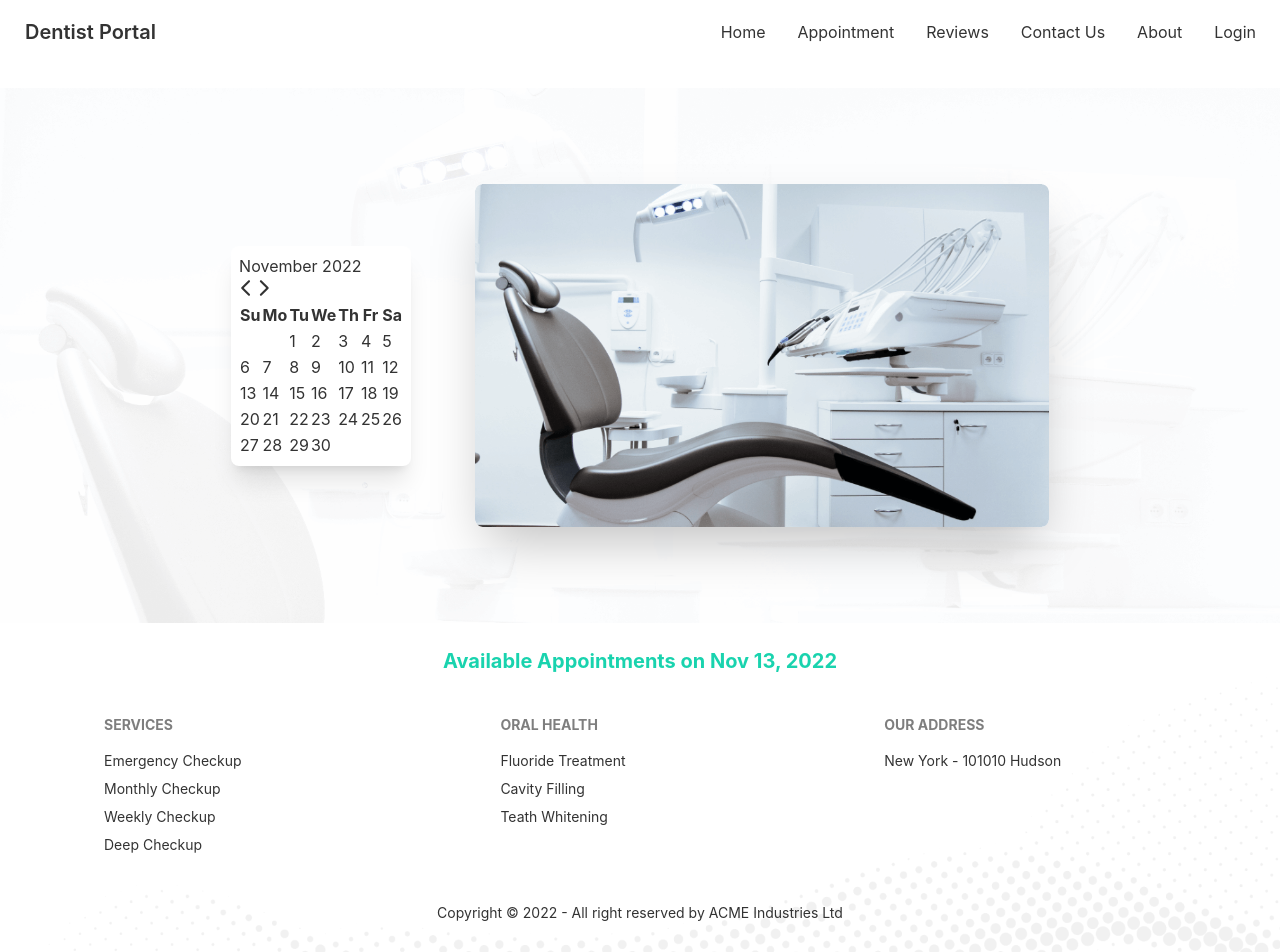
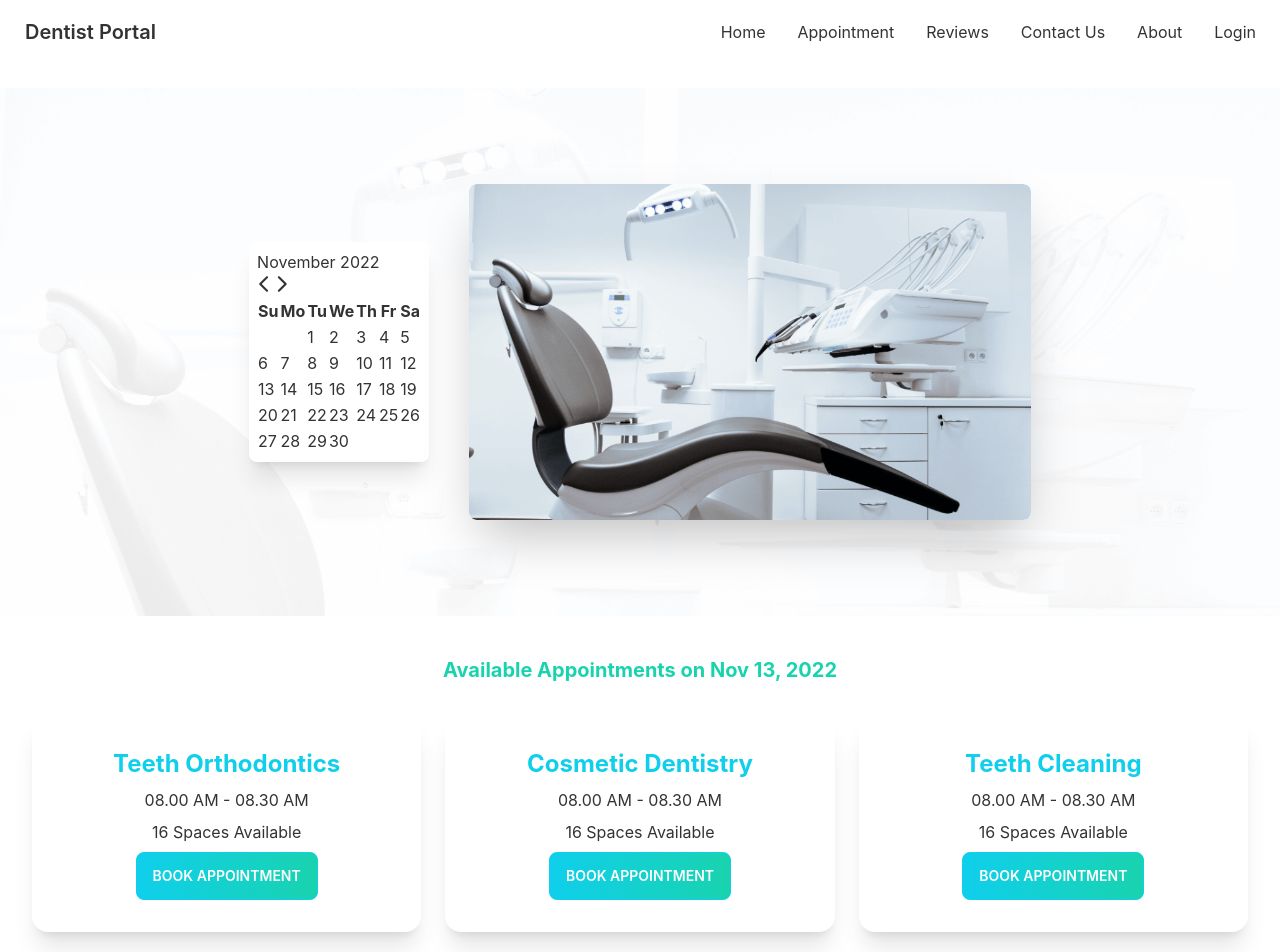
Before and after one commit to SamitMahadi/Dentist-Portal-Client, a React (Create React App) app: page /appointment in a window 1280 px wide. Shown: the top 952 px of the page. Built offline with nearby package versions, Linux system fonts and the light colour scheme; the HTML template or start-up script is replaced by a standard one.

Commit message:
modal done

```diff
--- a/src/Pages/Appointment/AppintmentBanner/AppointmentBanner.js
+++ b/src/Pages/Appointment/AppintmentBanner/AppointmentBanner.js
@@ -9,7 +9,7 @@ const AppointmentBanner = ({selectedDate,setSelectedDate}) => {
         <header className='my-6 bg-hero bg-cover'>
             <div className="hero py-20">
                 <div className="hero-content flex-col lg:flex-row-reverse">
-                    <img src={chair} alt='' className="lg:w-1/2 rounded-lg shadow-2xl ml-6" />
+                    <img src={chair} alt='' className="lg:w-1/2 rounded-lg shadow-2xl " />
                     <div className='mr-6'>
                         <DayPicker
                         className='bg-white rounded-lg shadow-xl p-2 '
--- /dev/null
+++ b/src/Pages/Appointment/AvailableAppointments/AppointmentOption.js
@@ -0,0 +1,24 @@
+import React from 'react';
+
+const AppointmentOption = ({ appointmentOption,setTreatment }) => {
+    const { name, slots } = appointmentOption
+    return (
+        <div className="card shadow-xl">
+            <div className="card-body text-center">
+                <h2 className="text-center font-bold text-primary text-2xl">{name}</h2>
+                <p>{slots.length>0 ? slots[0]:'Try Another Day'}</p>
+                <p>{slots.length} {slots.length>1?'Spaces':'Space'} Available</p>
+                <div className="card-actions justify-center">
+
+                    <label
+                    onClick={()=>setTreatment(appointmentOption)}
+                    htmlFor="booking-modal" className="btn btn-primary  bg-gradient-to-r from-primary to-secondary text-white"
+                    >Book Appointment</label>
+
+                </div>
+            </div>
+        </div>
+    );
+};
+
+export default AppointmentOption;
--- a/src/Pages/Appointment/AvailableAppointments/AvailableAppointment.js
+++ b/src/Pages/Appointment/AvailableAppointments/AvailableAppointment.js
@@ -1,10 +1,39 @@
 import { format } from 'date-fns';
-import React from 'react';
+import React, { useEffect, useState } from 'react';
+import AppointmentOption from './AppointmentOption';
+import BookingModal from '../BookingModal/BookingModal';
 
-const AvailableAppointment = ({selectedDate}) => {
+const AvailableAppointment = ({ selectedDate }) => {
+    const [appointmentOptions, setAppointmentOptions] = useState([])
+    const [treatment, setTreatment] = useState(null)
+
+    useEffect(() => {
+        fetch('appointmentOptions.json')
+            .then(res => res.json())
+            .then(data => setAppointmentOptions(data))
+    }, [])
     return (
-        <section>
-            <p className='text-center text-secondary text-xl  font-bold'>Available Appointments on {format(selectedDate,'PP')}</p>
+        <section className='my-10'>
+            <p className='text-center text-secondary text-xl  font-bold'>Available Appointments on {format(selectedDate, 'PP')}</p>
+            <div className='mt-8 mx-8 grid  gap-6 grid-cols-1 md:grid-cols-2 lg:grid-cols-3'>
+                {
+                    appointmentOptions.map(option => <AppointmentOption
+                        key={option._id}
+                        appointmentOption={option}
+                        setTreatment={setTreatment}
+                    ></AppointmentOption>)
+                }
+
+            </div>
+            {
+
+                treatment &&
+                <BookingModal
+                selectedDate={selectedDate}
+                treatment={treatment}
+                ></BookingModal>
+
+            }
         </section>
     );
 };
--- /dev/null
+++ b/src/Pages/Appointment/BookingModal/BookingModal.js
@@ -0,0 +1,32 @@
+import { format } from 'date-fns';
+import React from 'react';
+
+const BookingModal = ({ treatment, selectedDate }) => {
+    const { name, slots } = treatment
+    const date = format(selectedDate, 'PP')
+    return (
+        <>
+            <input type="checkbox" id="booking-modal" className="modal-toggle" />
+            <div className="modal">
+                <div className="modal-box relative">
+                    <label htmlFor="booking-modal" className="btn btn-sm btn-circle absolute right-2 top-2">✕</label>
+                    <h3 className="text-lg font-bold">{name}</h3>
+                    <div className='grid grid-cols-1 gap-6 mt-10'>
+                        <input type="text" disabled value={date} className="input input-bordered w-full" />
+                        <select className="select select-bordered w-full">
+                            {
+                                slots.map(slot=> <option value={slot}>{slot}</option>)
+                            }
+                        </select>
+                        <input type="text" placeholder="Type here" className="input input-bordered w-full" />
+                        <input type="text" placeholder="Type here" className="input input-bordered w-full" />
+                        <input type="text" placeholder="Type here" className="input input-bordered w-full" />
+                        <button className="btn btn-accent w-full text-white" type='submit' value='submit'>Submit</button>
+                    </div>
+                </div>
+            </div>
+        </>
+    );
+};
+
+export default BookingModal;
```
Also changed, not shown: public/appointmentOptions.json (renamed from public/Services.json).
